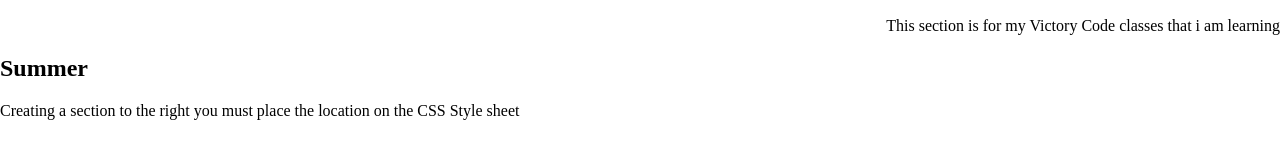
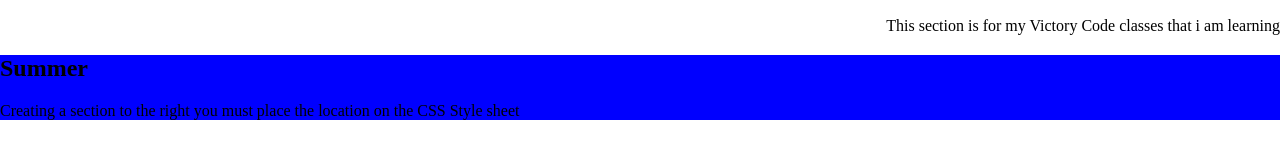
Before and after one commit to ileanamendoza14/mobile-friendly-practice, a plain HTML site: page index.html in a window 1280 px wide. Shown: the part 550-708 px from the top of the page. Drawn offline with Linux system fonts and the light colour scheme.

Commit message:
Media breaks added

```diff
--- a/css/style.css
+++ b/css/style.css
@@ -33,13 +33,39 @@ body {
 
 header{
     text-align:center;
+
 }
-
 #section1{
     text-align:right;
 
 }
 
-aside{
-    text-align: left;
+aside {
+    background-color: orange;
 }
+@media only screen and (min-width: 480px) {
+    aside{
+        text-align: left;
+        background-color: red;
+    }
+  }
+@media only screen and (min-width: 768px) {
+    aside{
+        text-align: left;
+        background-color: palevioletred;
+    }
+  }
+
+@media only screen and (min-width: 1024px) {
+    aside{
+        text-align: left;
+        background-color: blue;
+    }
+}
+/* @media (min-width: 800px) {
+    aside{
+        text-align: left;
+        background-color: green;
+    }
+  }
+   */
```
